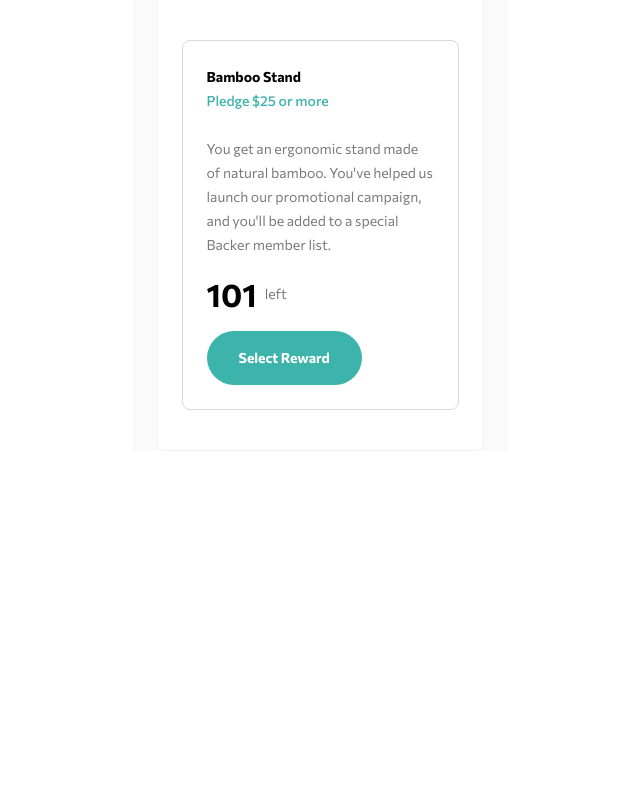
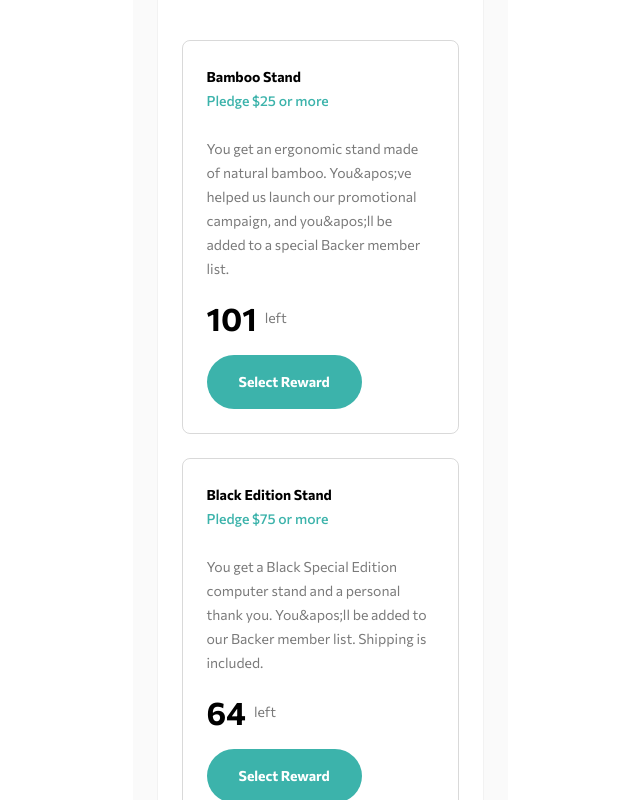
Before and after one commit to anetakasprzak/FM-crowdfunding-product-page-main-react, a React (Vite) app: page / in a window 1280 px wide. Shown: the part 1440-2240 px from the top of the page, without its empty margins (320-960 px from the left). Before the commit the page ends 1891 px from the top, so only its background shows below. Built offline with nearby package versions, Linux system fonts and the light colour scheme.

Commit message:
creating data and displaying

```diff
--- a/src/App.jsx
+++ b/src/App.jsx
@@ -1,3 +1,27 @@
+const data = [
+  {
+    id: 1,
+    title: "Bamboo Stand",
+    pledge: "$25",
+    text: `You get an ergonomic stand made of natural bamboo. You&apos;ve helped us launch our promotional campaign, and you&apos;ll be added to a special Backer member list.`,
+    left: 101,
+  },
+  {
+    id: 2,
+    title: "Black Edition Stand",
+    pledge: "$75",
+    text: `You get a Black Special Edition computer stand and a personal thank you. You&apos;ll be added to our Backer member list. Shipping is included.`,
+    left: 64,
+  },
+  {
+    id: 3,
+    title: "Mahogany Special Edition",
+    pledge: "$200",
+    text: "You get two Special Edition Mahogany stands, a Backer T-Shirt, and a personal thank you. You’ll be added to our Backer member list. Shipping is included.",
+    left: 0,
+  },
+];
+
 export default function App() {
   return (
     <div className="wrapper">
@@ -76,24 +100,24 @@ export default function App() {
             </p>
           </div>
 
-          <div className="reward">
+          {data.map((reward) => (
+            <div className="reward" key={reward.id}>
               <div className="reward__heading--box">
-              <h4 className="reward__heading">Bamboo Stand</h4>
-              <p className="pledge__heading">Pledge $25 or more</p>
+                <h4 className="reward__heading">{reward.title}</h4>
+                <p className="pledge__heading">
+                  Pledge {reward.pledge} or more
+                </p>
               </div>
-            <p className="text reward__text">
-              You get an ergonomic stand made of natural bamboo. You&apos;ve
-              helped us launch our promotional campaign, and you&apos;ll be
-              added to a special Backer member list.
-            </p>
+              <p className="text reward__text">{reward.text}</p>
               <div className="btn__left--box">
                 <div className="left__box">
-                <p className="reward__number">101</p>
+                  <p className="reward__number">{reward.left}</p>
                   <p className="text">left</p>
                 </div>
                 <button className="btn btn__reward">Select Reward</button>
               </div>
             </div>
+          ))}
         </section>
       </section>
     </div>
--- a/src/index.css
+++ b/src/index.css
@@ -198,6 +198,7 @@ video {
   border-radius: 8px;
   border: 1px solid rgba(0, 0, 0, 0.15);
   padding: 2.4rem;
+  margin-bottom: 2.4rem;
 }
 
 .reward__heading {
@@ -386,8 +387,4 @@ video {
     margin-bottom: 2.5rem;
     margin-top: 2.5rem;
   }
-
-  .btn__reward {
-    padding: 1.5rem 3.2rem;
-  }
 }
```
Lines whose indentation alone changed are shown as unchanged.
